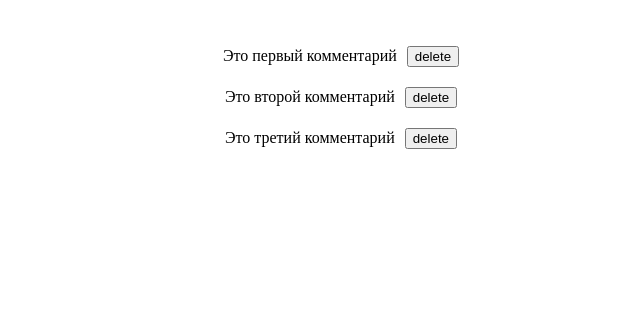
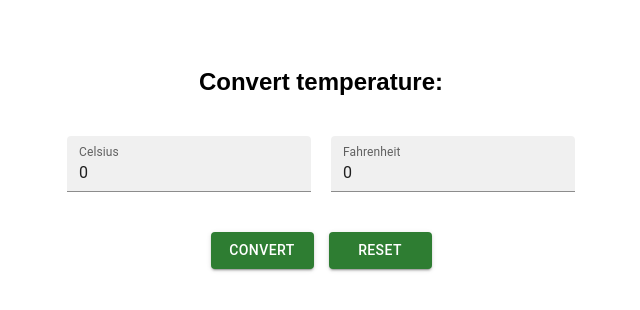
Before and after one commit to anna-kudrow/react, a React (Vite) app: page / in a window 1280 px wide. Shown: the top 310 px of the page, without its empty margins (319-959 px from the left). Built offline with nearby package versions, Linux system fonts and the light colour scheme.

Commit message:
added textfielsd and buttons

```diff
--- a/package.json
+++ b/package.json
@@ -10,6 +10,9 @@
     "preview": "vite preview"
   },
   "dependencies": {
+    "@emotion/react": "^11.13.3",
+    "@emotion/styled": "^11.13.0",
+    "@mui/material": "^6.0.2",
     "react": "^18.3.1",
     "react-dom": "^18.3.1"
   },
--- /dev/null
+++ b/src/HW3.css
@@ -0,0 +1,29 @@
+
+.converter {
+    display: flex;
+    flex-direction: column;
+    align-items: center;
+    font-family: sans-serif;
+}
+
+.converter-fields{
+    display: flex;
+    gap: 20px;
+    margin-bottom: 40px;
+}
+
+.title {
+    text-align: center;
+    margin-bottom: 40px;
+    margin-top: 60px;
+}
+
+.buttons {
+    display: flex;
+    justify-content: center;
+    gap: 15px;
+}
+
+.btn {
+    width: 103px;
+}
--- /dev/null
+++ b/src/HW3.jsx
@@ -0,0 +1,14 @@
+import TemperatureConverter from "./components/hw3-components/TemperatureConverter/TemperatureConverter";
+import './HW3.css';
+
+function HW3() {
+    return (
+        <section className="converter" >
+            <h1 className="title">Convert temperature:</h1>
+            <TemperatureConverter />
+        </section>
+     );
+}
+
+// eslint-disable-next-line react-refresh/only-export-components
+export default HW3;
--- a/src/components/hw2-components/CommentList.jsx
+++ b/src/components/hw2-components/CommentList.jsx
@@ -16,14 +16,17 @@ function CommentsList() {
         { id: 3, text: "Это третий комментарий" }
     ]);
 
-    const deleteComment = (e) => {
-        setComments(comments.filter(comment => e.target.id != comment.id))
+
+
+
+    const deleteComment = (id) => {
+        setComments(comments.filter(comment => comment.id !== id))
     }
 
     return (
         <ul>
             {comments.map(comment => <li key={comment.id}><span style={{marginRight: 10}}>{comment.text}</span>
-            <button id={comment.id} onClick={deleteComment}>delete</button> </li>)}
+            <button onClick={() => deleteComment(comment.id)}>delete</button> </li>)}
         </ul>
      );
 }
--- /dev/null
+++ b/src/components/hw3-components/TemperatureConverter/TemperatureConverter.jsx
@@ -0,0 +1,89 @@
+// Задание 1: Температурный конвертер с Material UI
+
+// Цель: Создать компонент TemperatureConverter, используя компоненты TextField и Button из Material UI для ввода и отображения температур в градусах Цельсия и Фаренгейта.
+
+// Компоненты:
+// Используйте TextField для ввода значения температуры.
+// Добавьте лейблы к каждому TextField, указывая единицы измерения (Цельсия и Фаренгейта).
+
+import TextField from '@mui/material/TextField';
+import Button from '@mui/material/Button';
+
+import { useState } from 'react';
+
+function TemperatureConverter() {
+    const [celciusValue, setCelsiusValue] = useState(0);
+    const [fahrenheitValue, setFahrenheitValue] = useState(0);
+    const [activeCelcius, setActiveCelcius] = useState(true);
+    const [activeFahrenheit, setActiveFahrenheit] = useState(true);
+
+
+    function handleCelciusChange (e) {
+        setCelsiusValue(e.target.value);
+    }
+
+    function handleFahrenheitChange (e) {
+        setFahrenheitValue(e.target.value);
+    }
+
+    function handleStatus (e) {
+        e.target.name === 'celsius' ? setActiveCelcius(true) : setActiveCelcius(false)
+        e.target.name === 'fahrenheit' ? setActiveFahrenheit(true) : setActiveFahrenheit(false)
+    }
+
+    function handleReset () {
+        setActiveCelcius(true);
+        setActiveFahrenheit(true);
+    }
+
+    return (
+        <div className="converter-box">
+            <div className="converter-fields">
+                {activeCelcius ?
+                <TextField onChange={handleCelciusChange} onClick={handleStatus} name='celsius' value={celciusValue}
+                    label="Celsius"
+                    type="number"
+                    variant="filled"
+                    slotProps={{
+                        inputLabel: {
+                        shrink: true,
+                        },
+                     }}
+                />
+            :   <TextField
+          disabled
+          id="filled-disabled"
+          defaultValue="Hello World"
+          variant="filled"
+        /> }
+
+                {activeFahrenheit ?
+                <TextField
+                onChange={handleFahrenheitChange} onClick={handleStatus}
+                    label="Fahrenheit"
+                    type="number"
+                    variant="filled" value={fahrenheitValue} name='fahrenheit'
+                    slotProps={{
+                        inputLabel: {
+                        shrink: true,
+                        },
+                    }}
+                />
+                : <TextField
+          disabled
+          id="filled-disabled"
+          defaultValue="Hello World"
+          variant="filled"
+        />
+             }
+            </div>
+            <div className="buttons">
+                <Button className='btn' variant="contained" color="success">Convert</Button>
+                <Button className='btn' onClick={handleReset}variant="contained" color="success">Reset</Button>
+            </div>
+
+        </div>
+     )
+}
+
+export default TemperatureConverter;
--- a/src/main.jsx
+++ b/src/main.jsx
@@ -1,10 +1,12 @@
 
 import { createRoot } from 'react-dom/client'
 // import App from './App.jsx'
-import HW2 from './HW2.jsx'
+// import HW2 from './HW2.jsx'
+import HW3 from './HW3.jsx'
 
 
 createRoot(document.getElementById('root')).render(
     // <App />
-    <HW2 />
+    // <HW2 />
+    <HW3 />
 )
```
Also changed, not shown: src/components/hw3-components/Todo-list/Todo-list.jsx (added, +18 -0 lines), src/components/hw3-components/TemperatureConverter/TemperatureConverter.css (added), 1 other file (tests, documents, lock files or other folders).
